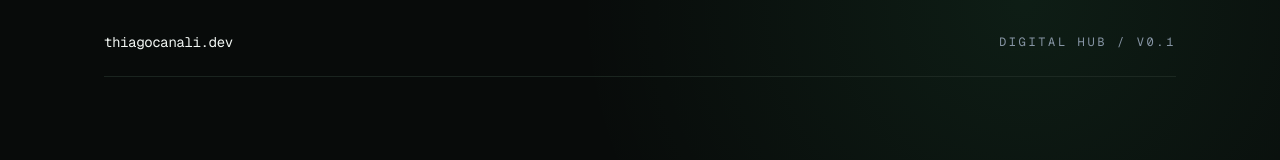
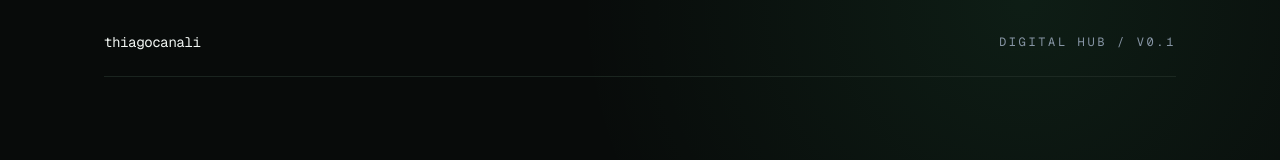
Before and after one commit to thiagocanali/thiagocanali, a Next.js app: page / in a window 1280 px wide. Shown: the top 160 px of the page. Built offline with nearby package versions, Linux system fonts and the light colour scheme.

Commit message:
fix: use current Geist font API

```diff
--- a/src/app/page.tsx
+++ b/src/app/page.tsx
@@ -31,7 +31,7 @@ export default function HomePage() {
             href="/"
             className="font-mono text-sm tracking-tight text-text-muted transition-colors hover:text-accent"
           >
-            thiagocanali.dev
+            thiagocanali
           </Link>
           <span className="font-mono text-xs uppercase tracking-[0.22em] text-text-muted">
             digital hub / v0.1
@@ -90,7 +90,10 @@ export default function HomePage() {
         </section>
 
         <footer className="border-t border-border/70 pt-5 font-mono text-xs text-text-muted">
-          <p>Construído em etapas verificáveis. Conteúdo profissional será publicado somente após validação.</p>
+          <p>
+            Construído em etapas verificáveis. Conteúdo profissional será
+            publicado somente após validação.
+          </p>
         </footer>
       </div>
     </main>
```
